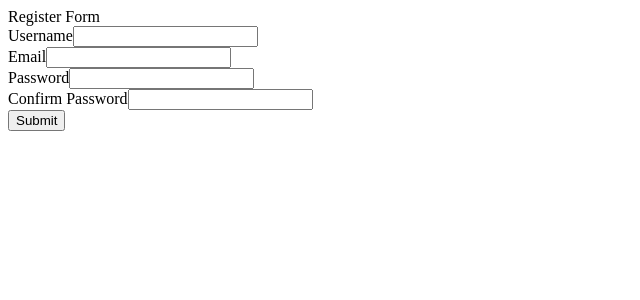
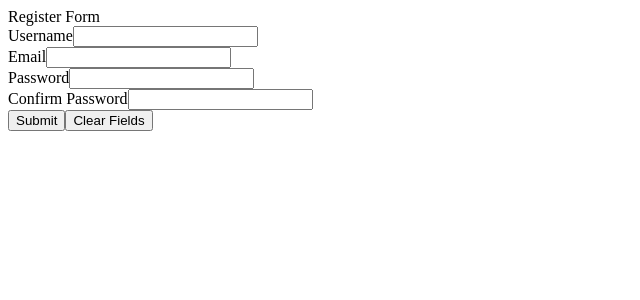
Before and after one commit to superapplejuice/Recipes-React-GraphQL, a React (Create React App) app in the folder client/: page /auth/register in a window 1280 px wide. Shown: the top 300 px of the page, without its empty margins (0-640 px from the left). Built offline with nearby package versions, Linux system fonts and the light colour scheme.

Commit message:
added resetForm methods

```diff
--- a/client/src/components/auth/Register.jsx
+++ b/client/src/components/auth/Register.jsx
@@ -59,11 +59,12 @@ const Register = () => {
             <Formik
               initialValues={initialValues}
               validationSchema={validationSchema}
-              onSubmit={async (values, { setSubmitting }) => {
+              onSubmit={async (values, { setSubmitting, resetForm }) => {
                 try {
                   setFormValues(values)
-                  const res = await userRegister()
-                  console.log(res.data)
+                  const { data } = await userRegister()
+                  console.log(data)
+                  resetForm(initialValues)
                   setSubmitting(false)
                 } catch (err) {
                   const errMessage = err.toString().slice(22)
@@ -72,7 +73,7 @@ const Register = () => {
                 }
               }}
             >
-              {({ handleSubmit, isSubmitting }) => (
+              {({ handleSubmit, isSubmitting, handleReset }) => (
                 <form onSubmit={handleSubmit}>
                   <div>
                     <FormField name='username' type='text' label='Username' />
@@ -97,6 +98,9 @@ const Register = () => {
                   <button type='submit' disabled={isSubmitting}>
                     Submit
                   </button>
+                  <button type='button' onClick={handleReset}>
+                    Clear Fields
+                  </button>
                   {formErrors && formErrors}
                 </form>
               )}
```
